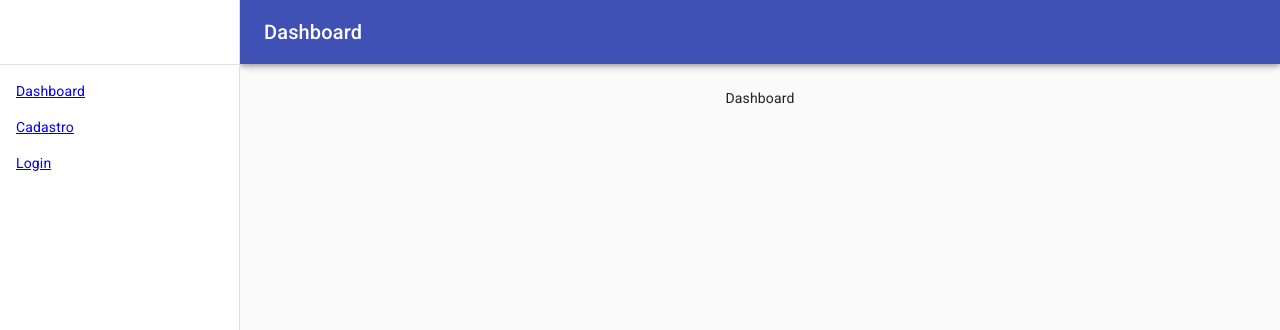
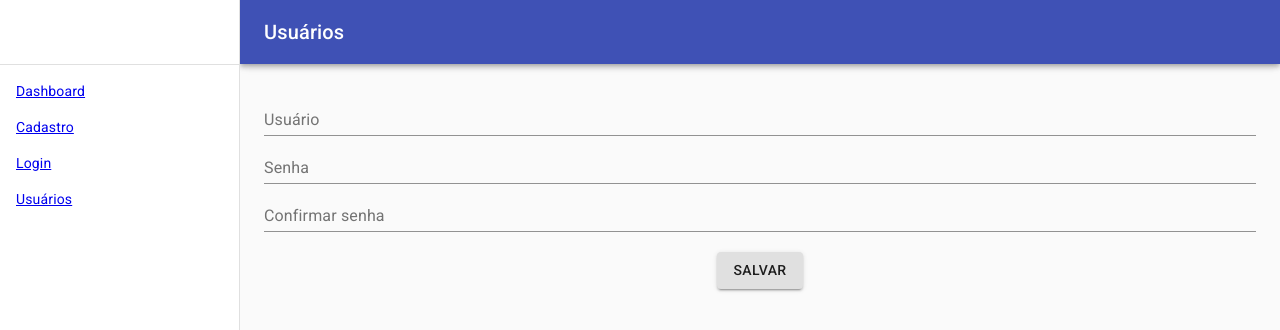
Before and after one commit to CaelumAulas/aceleratw-turma1-grupo1, a React (Create React App) app: page /users in a window 1280 px wide. Shown: the top 330 px of the page. Built offline with nearby package versions, Linux system fonts and the light colour scheme.

Commit message:
feat(users-form): add container

```diff
--- a/src/containers/BaseLayout/BaseLayout.js
+++ b/src/containers/BaseLayout/BaseLayout.js
@@ -77,6 +77,9 @@ const BaseLayout = (props) => {
         <ListItem>
           <Link to="/login">Login</Link>
         </ListItem>
+        <ListItem>
+          <Link to="/users">Usuários</Link>
+        </ListItem>
       </List>
     </div>
   )
--- /dev/null
+++ b/src/containers/UsersForm/UsersForm.js
@@ -0,0 +1,21 @@
+import React from 'react'
+
+import {
+    Button,
+    TextField,
+} from '@material-ui/core'
+
+import './style.css'
+
+const UsersForm = () => (
+    <form className="usersForm" noValidate autoComplete="off">
+        <div className="usersForm--inputs">
+            <TextField id="standard-basic" label="Usuário" />
+            <TextField id="standard-basic" label="Senha" />
+            <TextField id="standard-basic" label="Confirmar senha" />
+        </div>
+        <Button variant="contained">Salvar</Button>
+    </form>
+)
+
+export default UsersForm
--- /dev/null
+++ b/src/containers/UsersForm/style.css
@@ -0,0 +1,5 @@
+.usersForm--inputs{
+    display: flex;
+    flex-direction: column;
+    margin-bottom: 20px;
+}
--- a/src/pages/App.js
+++ b/src/pages/App.js
@@ -10,6 +10,7 @@ import './App.css'
 import Login from '../pages/Login/Login'
 import SignUp from '../pages/SignUp/SignUp'
 import Dashboard from '../pages/Dashboard/Dashboard'
+import Users from "../pages/Users/Users";
 
 const App = () => {
   return (
@@ -22,6 +23,9 @@ const App = () => {
           <Route path="/login">
             <Login />
           </Route>
+          <Route path="/users">
+            <Users />
+          </Route>
           <Route path="/">
             <Dashboard />
           </Route>
--- a/src/pages/Users/Users.js
+++ b/src/pages/Users/Users.js
@@ -0,0 +1,12 @@
+import React from 'react'
+
+import BaseLayout from '../../containers/BaseLayout/BaseLayout'
+import UsersForm from "../../containers/UsersForm/UsersForm";
+
+const Users = () => (
+    <BaseLayout pageName="Usuários">
+        <UsersForm />
+    </BaseLayout>
+)
+
+export default Users
```
Also changed, not shown: 1 other file (tests, documents, lock files or other folders).
